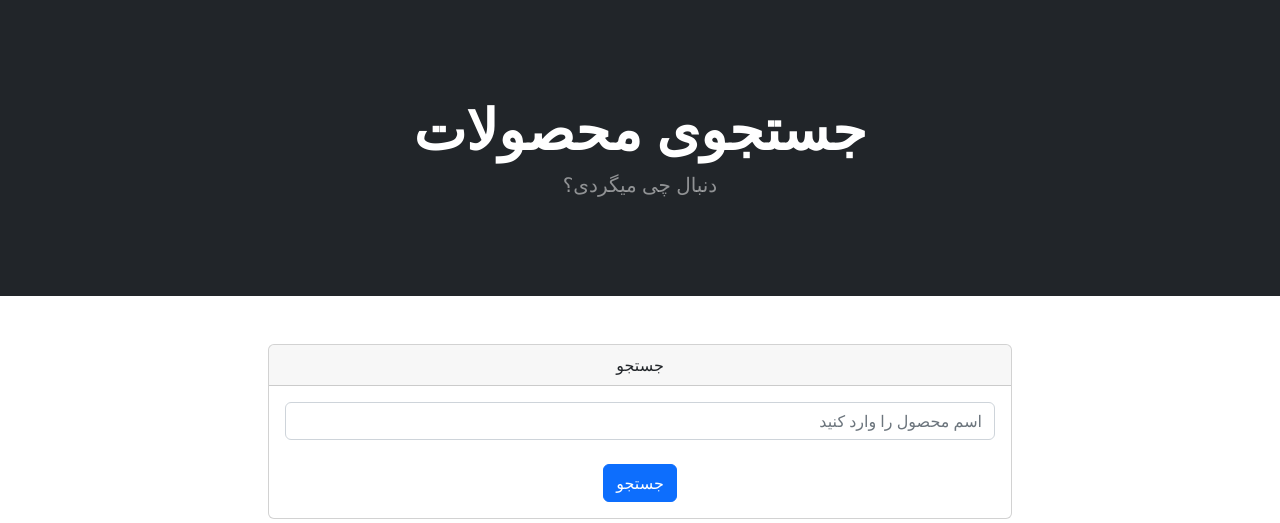
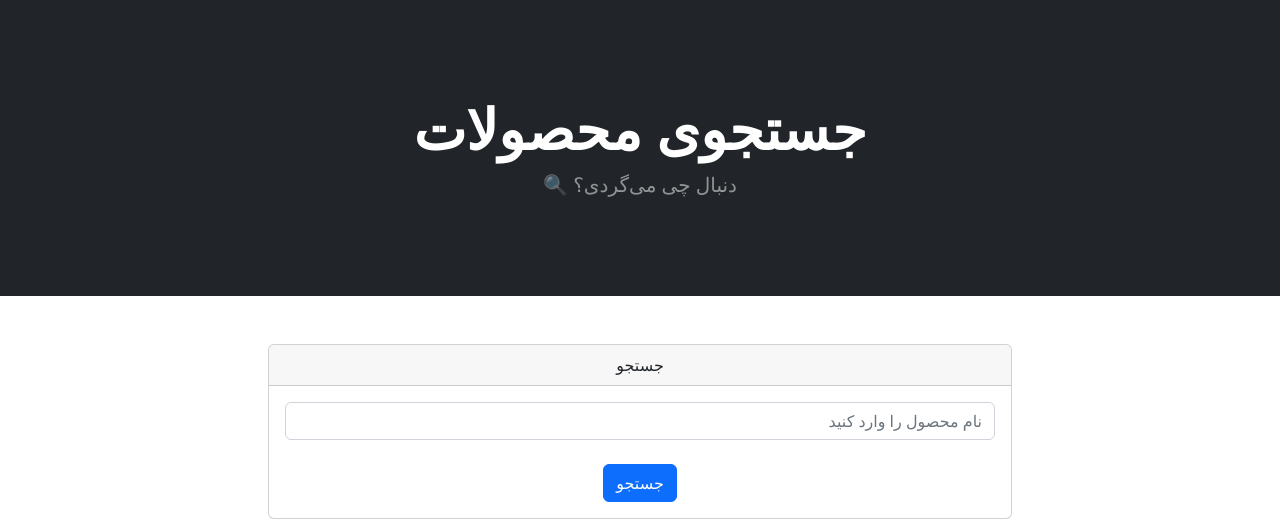
Before and after one commit to IAmFarhadMirzaei/MyStore, a Django app: page /search/ in a window 1280 px wide. Shown: the part 57-580 px from the top of the page. Run offline with Django 5.2, Linux system fonts and the light colour scheme; parts of the project's set-up code (start-up, migrations or seed data) failed here and were passed over; some libraries are stand-ins or nearby versions.

Commit message:
Update search.html

```diff
--- a/shop/templates/search.html
+++ b/shop/templates/search.html
@@ -1,12 +1,12 @@
 {% extends "base.html" %}
 
 {% block content %}
-<!-- Header-->
+
 <header class="bg-dark py-5">
     <div class="container px-4 px-lg-5 my-5">
         <div class="text-center text-white">
             <h1 class="display-4 fw-bolder">جستجوی محصولات</h1>
-            <p class="lead fw-normal text-white-50 mb-0">دنبال چی میگردی؟</p>
+            <p class="lead fw-normal text-white-50 mb-0">دنبال چی می‌گردی؟ &#128269</p>
         </div>
     </div>
 </header>
@@ -23,7 +23,7 @@
                 <div class="card-body">
                 <form action="{% url 'search' %}" method="POST">
                     {% csrf_token %}
-                    <input type="text" class="form-control" placeholder="اسم محصول را وارد کنید" name="searched">
+                    <input type="text" class="form-control" placeholder="نام محصول را وارد کنید" name="searched">
                     <br>
                     <button type="submit" class="btn btn-primary">جستجو</button>
                 </form>
@@ -39,12 +39,12 @@
                     <div class="col mb-5">
                         <div class="card h-100">
                             <div class="badge bg-dark text-white position-absolute" style="top: 0.5rem; right: 0.5rem">تخفیف ویژه</div>
-                            <!-- Product image-->
+
                             <img class="card-img-top" src="{{ item.picture.url }}" alt="..." />
-                            <!-- Product details-->
+
                             <div class="card-body p-4">
                                 <div class="text-center">
-                                    <!-- Product name-->
+
                                     <h5 class="fw-bolder">{{ item.name }}</h5>
                                     <div class="d-flex justify-content-center small text-warning mb-2">
                                     {% with ''|center:item.star as range %}
@@ -53,27 +53,27 @@
                                     {% endfor %}
                                     {% endwith %}
                                     </div>
-                                    <!-- Product price-->
+
                                      در دسته‌ی {{ item.category }} <br>
                                      <strike> {{ item.price }} تومان </strike><br>
                                      {{ item.sale_price }} تومان
                                 </div>
                             </div>
-                            <!-- Product actions-->
+
                             <div class="card-footer p-4 pt-0 border-top-0 bg-transparent">
-                                <div class="text-center"><a class="btn btn-outline-dark mt-auto" href="{% url 'product' item.id %}">برو به صفحه محصول</a></div>
+                                <div class="text-center"><a class="btn btn-outline-dark mt-auto" href="{% url 'product' item.id %}">رفتن به صفحه‌ی محصول</a></div>
                             </div>
                         </div>
                     </div>
                     {% else %}
                     <div class="col mb-5">
                         <div class="card h-100">
-                            <!-- Product image-->
+
                             <img class="card-img-top" src="{{ item.picture.url }}" alt="..." />
-                            <!-- Product details-->
+
                             <div class="card-body p-4">
                                 <div class="text-center">
-                                    <!-- Product name-->
+
                                     <h5 class="fw-bolder">{{ item.name }}</h5>
                                     <div class="d-flex justify-content-center small text-warning mb-2">
                                         {% with ''|center:item.star as range %}
@@ -82,14 +82,14 @@
                                         {% endfor %}
                                         {% endwith %}
                                     </div>
-                                    <!-- Product price-->
+
                                      در دسته‌ی {{ item.category }} <br>
                                     {{ item.price }} تومان
                                 </div>
                             </div>
-                            <!-- Product actions-->
+
                             <div class="card-footer p-4 pt-0 border-top-0 bg-transparent">
-                                <div class="text-center"><a class="btn btn-outline-dark mt-auto" href="{% url 'product' item.id %}">برو به صفحه محصول</a></div>
+                                <div class="text-center"><a class="btn btn-outline-dark mt-auto" href="{% url 'product' item.id %}">رفتن به صفحه‌ی محصول</a></div>
                             </div>
                         </div>
                     </div>
```
